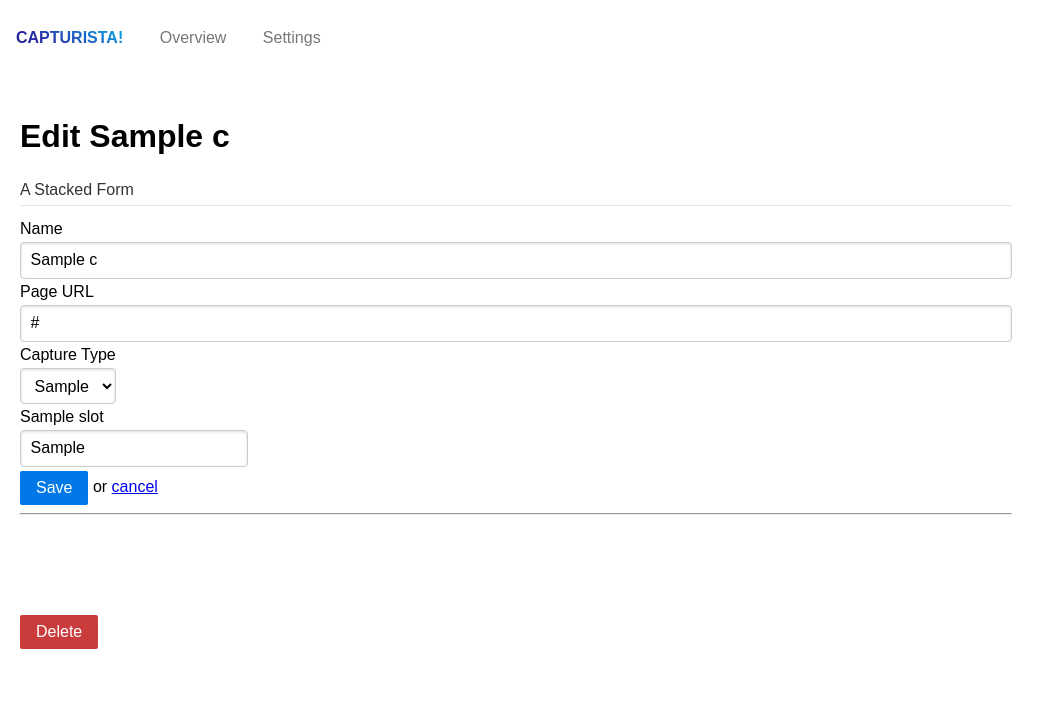
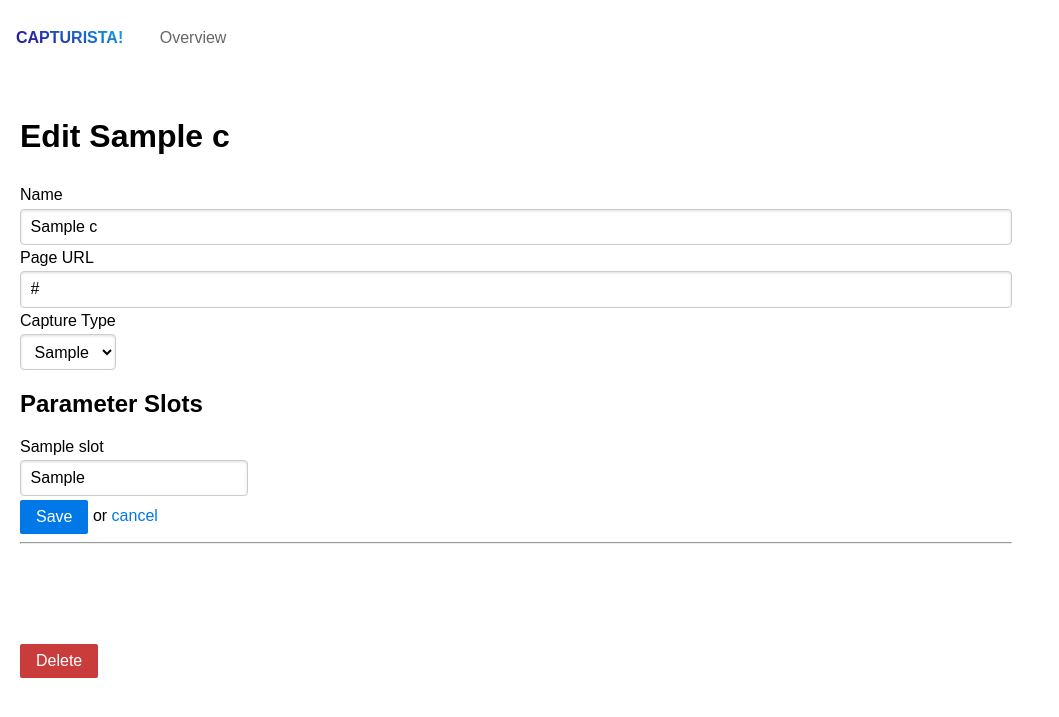
Before and after one commit to synthomat/capturista, a Flask app: template templates/cs-edit.html in a window 1280 px wide. Shown: the top 717 px of the page, without its empty margins (0-1059 px from the left). Run offline with Flask 2, Linux system fonts and the light colour scheme; the template is opened without the code that fills it: most values are stand-ins (such as "Sample title", 1, 10 or a date in 2020).

Commit message:
layout adjustments

```diff
--- a/loaders/kibana_loader.py
+++ b/loaders/kibana_loader.py
@@ -52,12 +52,12 @@ class KibanaLoader(AbstractLoader):
         page.click('button[data-test-subj="toastCloseButton"]')
         page.wait_for_timeout(2000)
 
-        self.update_status("taking screen capture")
+        self.update_status("capturing screen")
         buffer = page.screenshot()
         self.manager.on_capture_result(self.task, buffer)
         # other actions...
         browser.close()
-        self.update_status("done capturing screen")
+        self.update_status("done")
 
     def handle(self):
         with sync_playwright() as playwright:
--- a/loaders/tableau_loader.py
+++ b/loaders/tableau_loader.py
@@ -43,12 +43,12 @@ class TableauLoader(AbstractLoader):
         page.wait_for_timeout(6000)
         self.update_status("logged in successfully")
 
-        self.update_status("taking screen capture")
+        self.update_status("capturing screen")
         buffer = page.screenshot()
         self.manager.on_capture_result(self.task, buffer)
         # other actions...
         browser.close()
-        self.update_status("done capturing screen")
+        self.update_status("done")
 
     def handle(self):
         with sync_playwright() as playwright:
--- a/loaders/web_loader.py
+++ b/loaders/web_loader.py
@@ -27,14 +27,14 @@ class WebLoader(AbstractLoader):
 
         page.wait_for_timeout(3000)
 
-        self.update_status("taking screen capture")
+        self.update_status("capturing screen")
         buffer = page.screenshot()
         self.manager.on_capture_result(self.task, buffer)
 
         # other actions...
         browser.close()
 
-        self.update_status("done capturing screen")
+        self.update_status("done")
 
     def handle(self):
         with sync_playwright() as playwright:
--- a/render-server.py
+++ b/render-server.py
@@ -147,10 +147,15 @@ def trigger_source(id):
 def all_states():
     capture_configs = db.table('capture_configs')
     all = capture_configs.all()
+
     for a in all:
         del a['params']
+    state = dict(
+        instances=all,
+        queue_length=TASK_QUEUE.qsize()
+    )
 
-    return all
+    return state
 
 
 @app.get("/api/capture_types")
--- a/static/app.css
+++ b/static/app.css
@@ -42,3 +42,16 @@ img.preview {
 table {
     width: 100%;
 }
+
+a:link, a:visited {
+    color: #0078e7;
+    text-decoration: none;
+}
+
+a.pure-button {
+    color: white;
+}
+
+.pure-menu a {
+    color: #666;
+}
--- a/static/app.js
+++ b/static/app.js
@@ -3,7 +3,11 @@ window.addEventListener("load", (e) => {
         fetch("/api/states")
             .then(r => r.json())
             .then(j => {
-                j.forEach(cfg => {
+                document.getElementById("queue-size").textContent = j.queue_length
+
+                let instances = j.instances
+
+                instances.forEach(cfg => {
                     document.querySelector('tr[data-cid="' + cfg.id + '"] .status').textContent = cfg.status
                     document.querySelector('tr[data-cid="' + cfg.id + '"] .last-run').textContent = cfg.last_run
                 })
--- a/templates/_base.html
+++ b/templates/_base.html
@@ -1,12 +1,14 @@
-<html>
+<html lang="en">
 <head>
+    <!--<link rel="stylesheet" href="//cdn.jsdelivr.net/npm/purecss@3.0.0/build/base-min.css" />-->
+
     <link rel="stylesheet" href="/static/pure-min.css"/>
     <link rel="stylesheet" href="/static/app.css"/>
     <script src="/static/htmx.min.js"></script>
     <script src="/static/app.js"></script>
 
     <meta name="viewport" content="width=device-width, initial-scale=1">
-
+    <title>Capturista!</title>
 </head>
 
 
@@ -15,12 +17,8 @@
 <div class="pure-menu pure-menu-horizontal">
     <h4 class="brand pure-menu-heading">Capturista!</h4>
     <ul class="pure-menu-list">
-        <li class="pure-menu-item">
-            <a href="/" class="pure-menu-link">Overview</a>
-        </li>
-        <li class="pure-menu-item">
-            <a href="#" class="pure-menu-link">Settings</a>
-        </li>
+        <li class="pure-menu-item"><a href="/" class="pure-menu-link">Overview</a></li>
+        <!--<li class="pure-menu-item"><a href="#" class="pure-menu-link">Settings</a></li>-->
     </ul>
 </div>
 
--- a/templates/cs-edit.html
+++ b/templates/cs-edit.html
@@ -5,11 +5,12 @@
         <h1>Edit {{ cs.name }}</h1>
         <form class="pure-form pure-form-stacked" action="" method="post">
             <fieldset>
-                <legend>A Stacked Form</legend>
-                <label for="stacked-email">Name</label>
-                <input type="text" name="name" class="pure-input-1" value="{{ cs.name }}"/>
-                <label for="stacked-password">Page URL</label>
-                <input type="text" class="pure-input-1" name="url" value="{{ cs.params.url }}"/>
+                <label for="stacked-name">Name</label>
+                <input type="text" id="stacked-name" name="name" class="pure-input-1" value="{{ cs.name }}"/>
+
+                <label for="stacked-url">Page URL</label>
+                <input type="text" id="stacked-url" class="pure-input-1" name="url" value="{{ cs.params.url }}"/>
+
                 <label for="stacked-state">Capture Type</label>
 
                 <select id="stacked-state" name="capture_type" hx-get="/api/capture_types/slots" hx-target="#slots">
@@ -18,6 +19,7 @@
                     {% endfor %}
                 </select>
 
+                <h2>Parameter Slots</h2>
                 <div id="slots">
                     {% include 'slots.html' %}
                 </div>
--- a/templates/cs-new.html
+++ b/templates/cs-new.html
@@ -5,10 +5,8 @@
         <h1>New</h1>
         <form class="pure-form pure-form-stacked" action="" method="post">
             <fieldset>
-                <legend>A Stacked Form</legend>
                 <label for="stacked-email">Name</label>
                 <input type="text" name="name" class="pure-input-1" value="{{ name }}"/>
-                <span class="pure-form-message">This is a required field.</span>
                 <label for="stacked-password">Page URL</label>
                 <input type="text" class="pure-input-1" name="url" value="{{ params and params.url }}"/>
                 <label for="stacked-state">Capture Type</label>
--- a/templates/index.html
+++ b/templates/index.html
@@ -1,9 +1,9 @@
 {% extends "_base.html" %}
 
 {% block page %}
-    <div class="pure-u-5-5">
+    <div class="pure-u-4-5">
 
-        <p><a class="pure-button  pure-button-primary" href="/sources/new">Create New</a></p>
+        <p><a class="pure-button pure-button-primary" href="/sources/new">Create New</a></p>
         <table class="pure-table pure-table-bordered">
             <thead>
             <tr>
@@ -36,5 +36,6 @@
             {% endfor %}
             </tbody>
         </table>
+    <p>Tasks waiting: <span id="queue-size">–</span></p>
     </div>
 {% endblock %}
```
